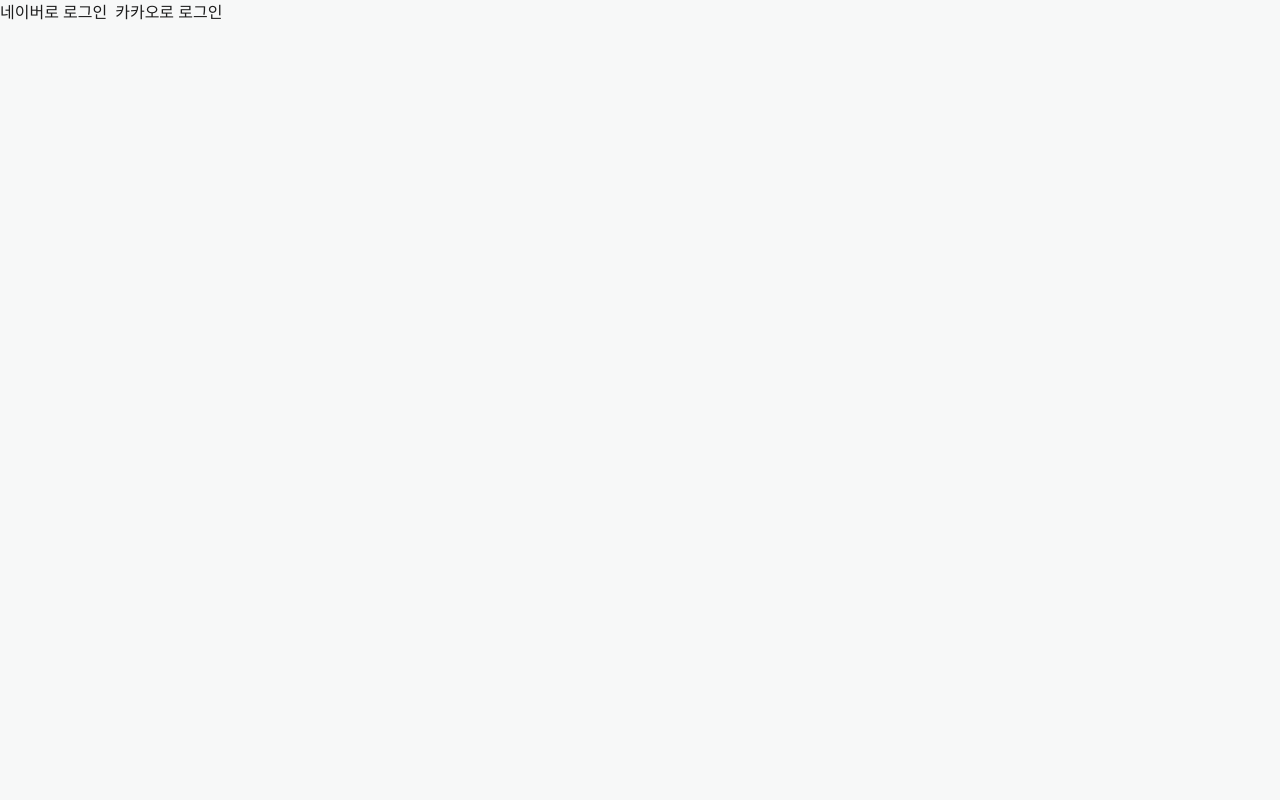
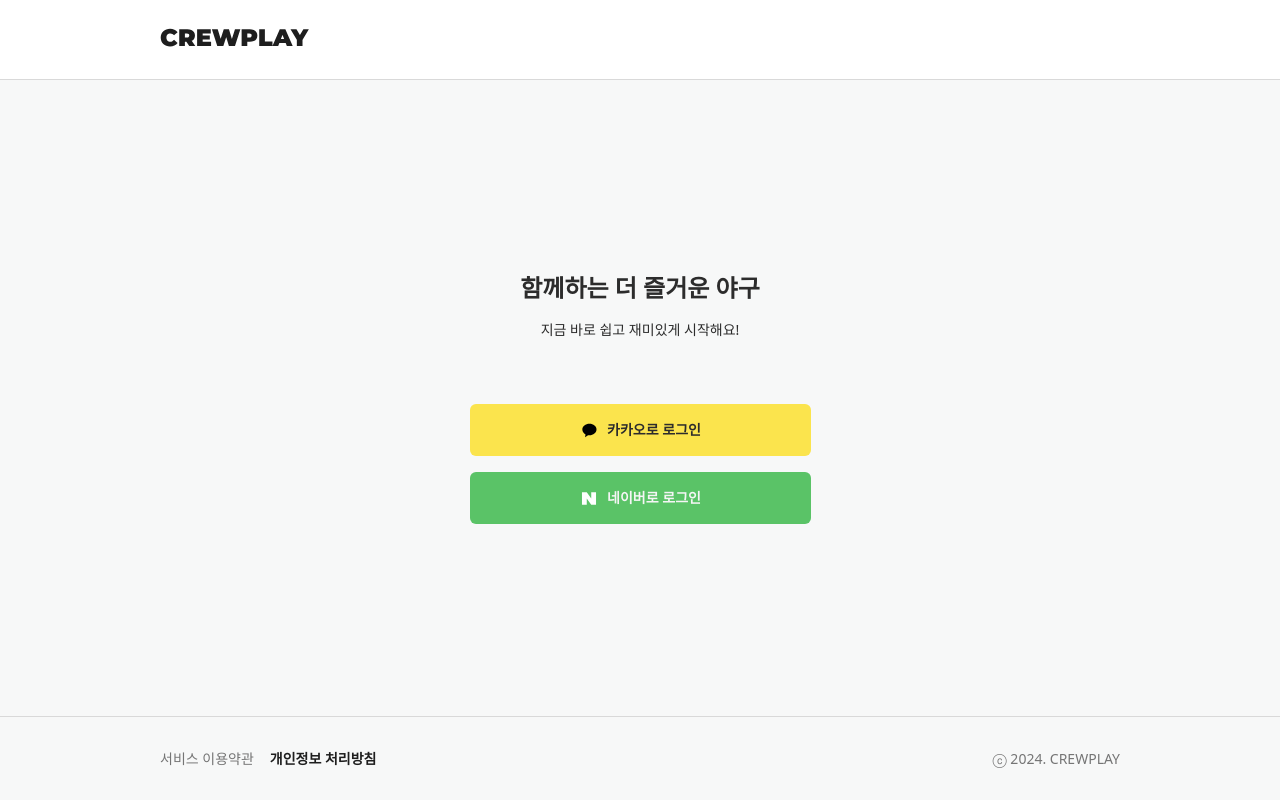
Before and after one commit to crew-play/crewplay-FE, a Next.js app: page /login in a window 1280 px wide. Built offline with nearby package versions, Linux system fonts and the light colour scheme; no server answers.

Commit message:
💄 Design: add login page

```diff
--- a/app/globals.css
+++ b/app/globals.css
@@ -11,4 +11,5 @@
   --text-default-default: #1e1e1e;
   --text-default-secondary: #757575;
   --text-brand-default: #2c2c2c;
+  --text-brand-onBrand: #f5f5f5;
 }
--- /dev/null
+++ b/app/login/components/intro.tsx
@@ -0,0 +1,10 @@
+export default function Intro() {
+  return (
+    <div className="text-brand-default mb-[64px] w-full text-center">
+      <p className="text-2xl font-bold">함께하는 더 즐거운 야구</p>
+      <p className="mt-4 text-sm font-medium">
+        지금 바로 쉽고 재미있게 시작해요!
+      </p>
+    </div>
+  );
+}
--- /dev/null
+++ b/app/login/components/social-login-button.tsx
@@ -0,0 +1,25 @@
+import { KAKAO_LOGIN_URL, NAVER_LOGIN_URL } from "@/constants/social-login-url";
+import Link from "next/link";
+import Kakao from "@/public/svg/kakao.svg";
+import Naver from "@/public/svg/naver.svg";
+
+export default function SocialLoginButton() {
+  return (
+    <div className="flex w-full flex-col">
+      <Link
+        href={KAKAO_LOGIN_URL}
+        className="text-brand-default flex h-[52px] w-full items-center justify-center rounded-md bg-[#FBE44D] text-sm font-bold leading-[14px]"
+      >
+        <Kakao />
+        <span className="ml-2">카카오로 로그인</span>
+      </Link>
+      <Link
+        href={NAVER_LOGIN_URL}
+        className="text-brand-onBrand mt-4 flex h-[52px] w-full items-center justify-center rounded-md bg-[#5AC367] text-sm font-bold leading-[14px]"
+      >
+        <Naver />
+        <span className="ml-2">네이버로 로그인</span>
+      </Link>
+    </div>
+  );
+}
--- /dev/null
+++ b/app/login/layout.tsx
@@ -0,0 +1,13 @@
+import Footer from "@/components/common/Footer";
+import Header from "@/components/common/Header";
+import { PropsWithChildren } from "react";
+
+export default function LoginLayout({ children }: PropsWithChildren) {
+  return (
+    <>
+      <Header />
+      <main>{children}</main>
+      <Footer />
+    </>
+  );
+}
--- a/app/login/page.tsx
+++ b/app/login/page.tsx
@@ -1,13 +1,11 @@
-import { KAKAO_LOGIN_URL, NAVER_LOGIN_URL } from "@/constants/social-login-url";
-import Link from "next/link";
+import Intro from "./components/intro";
+import SocialLoginButton from "./components/social-login-button";
 
 export default function Login() {
   return (
-    <div className="flex">
-      <Link href={NAVER_LOGIN_URL} className="mr-2">
-        네이버로 로그인
-      </Link>
-      <Link href={KAKAO_LOGIN_URL}>카카오로 로그인</Link>
+    <div className="mx-auto flex h-[calc(100vh-164px)] min-h-[400px] w-[341px] flex-col justify-center overflow-auto">
+      <Intro />
+      <SocialLoginButton />
     </div>
   );
 }
--- a/tailwind.config.ts
+++ b/tailwind.config.ts
@@ -11,6 +11,8 @@
       colors: {
         "default-default": "var(--text-default-default)",
         "default-secondary": "var(--text-default-secondary)",
+        "brand-default": "var(--text-brand-default)",
+        "brand-onBrand": "var(--text-brand-onBrand)",
       },
       borderColor: {
         "default-default": "var(--border-default-default)",
```
Also changed, not shown: .eslintrc.json.
